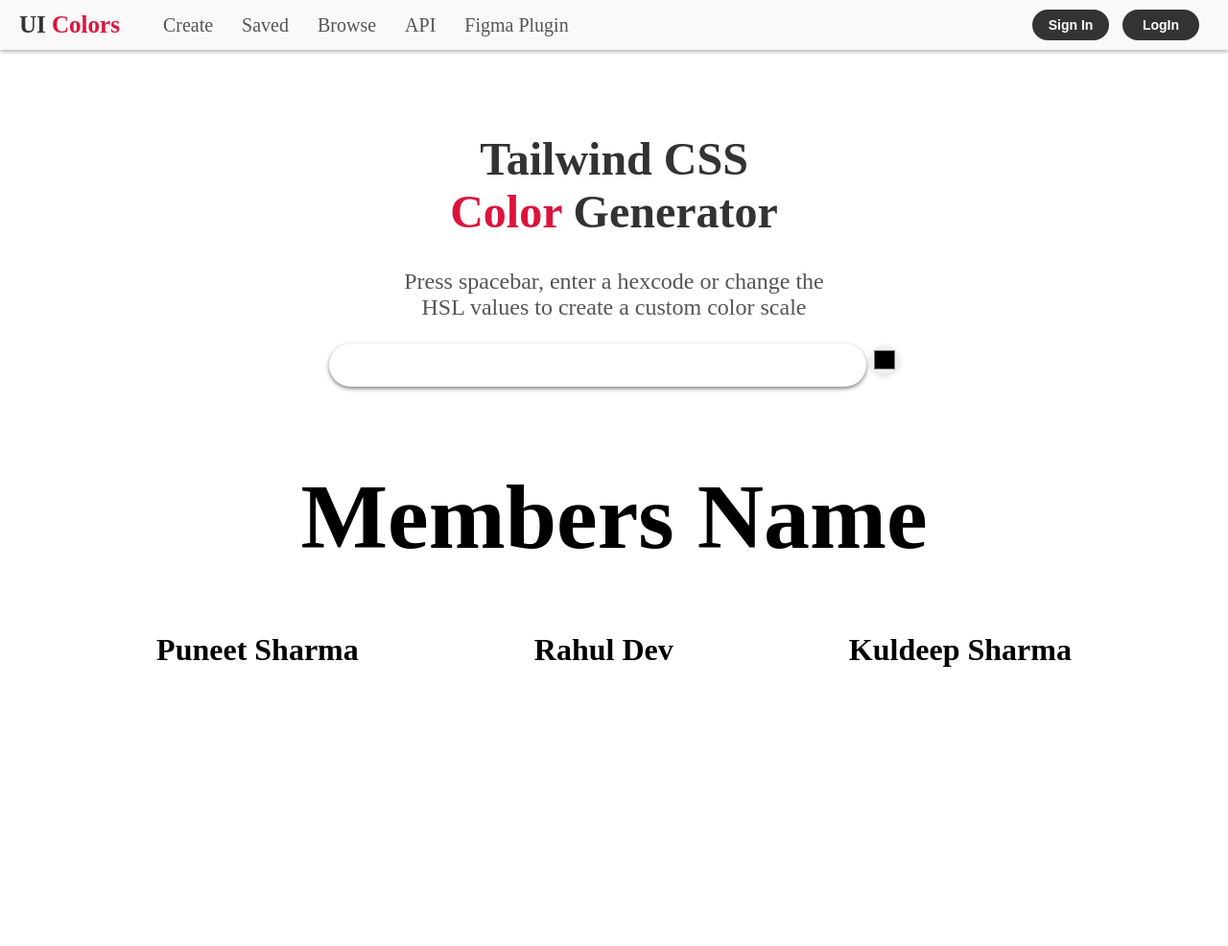
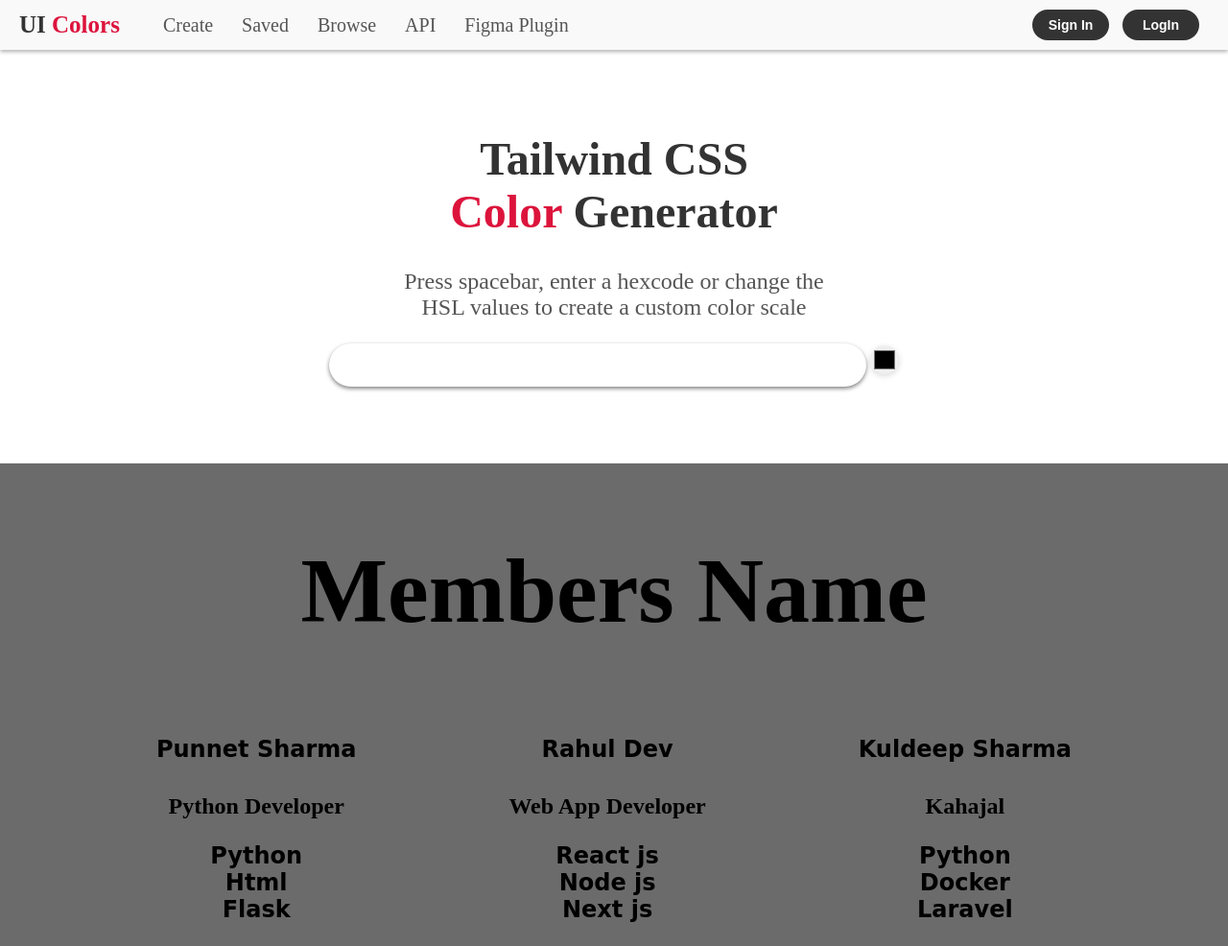
Before and after one commit to puneet2628/color-picker, a plain HTML site: page index.html in a window 1280 px wide. Shown: the whole page at 96% size. Before the commit the page ends 800 px from the top, so only its background shows below. Drawn offline with Linux system fonts and the light colour scheme.

Commit message:
Enhance team members section with detailed profiles and improve styling in index.html and index.css

```diff
--- a/css/index.css
+++ b/css/index.css
@@ -95,7 +95,6 @@
 
 .color-input{
     border: none;
-
     box-shadow:  0 2px 4px rgba(0, 0, 0, 0.5) /* Subtle shadow */;
     border-radius: 25px;
     width: 500px;
@@ -110,6 +109,10 @@
     margin-top: 5rem;
     font-size: 3rem;
     font-weight: bold;
+    height: 100%;
+    padding: 12px;
+    background-color: rgb(107, 107, 107);
+
 }
 .members-ul{
     display: flex;
@@ -117,4 +120,10 @@
     gap: 20px;
     font-size: 2rem;
     font-weight: bold;
+    margin: 12px;
+
 }
+.member-list{
+    font-size: 1.5rem;
+    font-family: cursive;
+}
--- a/index.html
+++ b/index.html
@@ -1,11 +1,13 @@
 <!DOCTYPE html>
 <html lang="en">
+
 <head>
     <meta charset="UTF-8">
     <meta name="viewport" content="width=device-width, initial-scale=1.0">
     <title>Color Picker</title>
     <link rel="stylesheet" href="./css/index.css">
 </head>
+
 <body>
 
     <!-----------------Navbar------------------->
@@ -42,8 +44,8 @@
     <!-----------------Color Picker------------------->
     <center>
         <div class="color">
-            <input  type="text" id="color-picker" class="color-input"  >
-            <input  type="color" id="color-picker" class="color-picker">
+            <input type="text" id="color-picker" class="color-input">
+            <input type="color" id="color-picker" class="color-picker">
 
         </div>
     </center>
@@ -54,12 +56,37 @@
         <h1 class="member-heading">Members Name</h1>
         <div class="member-name">
             <ul class="members-ul">
-            <li class="member-list">Puneet Sharma</li>
-            <li class="member-list">Rahul Dev</li>
-            <li class="member-list">Kuldeep Sharma</li>
+                <li class="member-list">
+                    <h4 class="member-sub-head">Punnet Sharma</h4>
+                    <ul>
+                        <p>Python Developer</p>
+                        <li class="member-list">Python</li>
+                        <li class="member-list">Html</li>
+                        <li class="member-list">Flask</li>
+                    </ul>
+                </li>
+                <li class="member-list">
+                    <h4 class="member-sub-head">Rahul Dev</h4>
+                    <ul>
+                        <p>Web App Developer</p>
+                        <li class="member-list">React js</li>
+                        <li class="member-list">Node js</li>
+                        <li class="member-list">Next js</li>
+                    </ul>
+                </li>
+                <li class="member-list">
+                    <h4 class="member-sub-head">Kuldeep Sharma</h4>
+                    <ul>
+                        <p>Kahajal</p>
+                        <li class="member-list">Python</li>
+                        <li class="member-list">Docker</li>
+                        <li class="member-list">Laravel</li>
+                    </ul>
+                </li>
             </ul>
         </div>
 
     </div>
 </body>
+
 </html>
```
Lines whose indentation alone changed are shown as unchanged.
